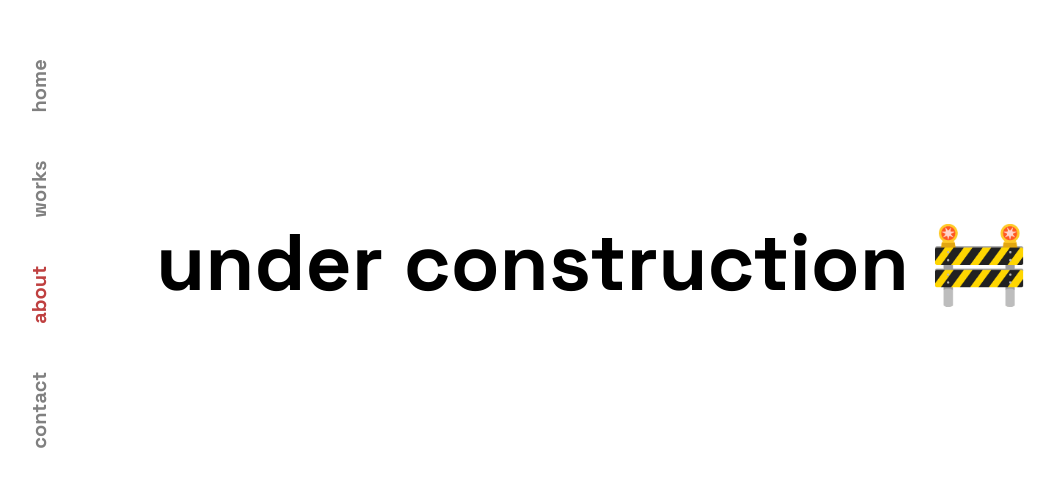
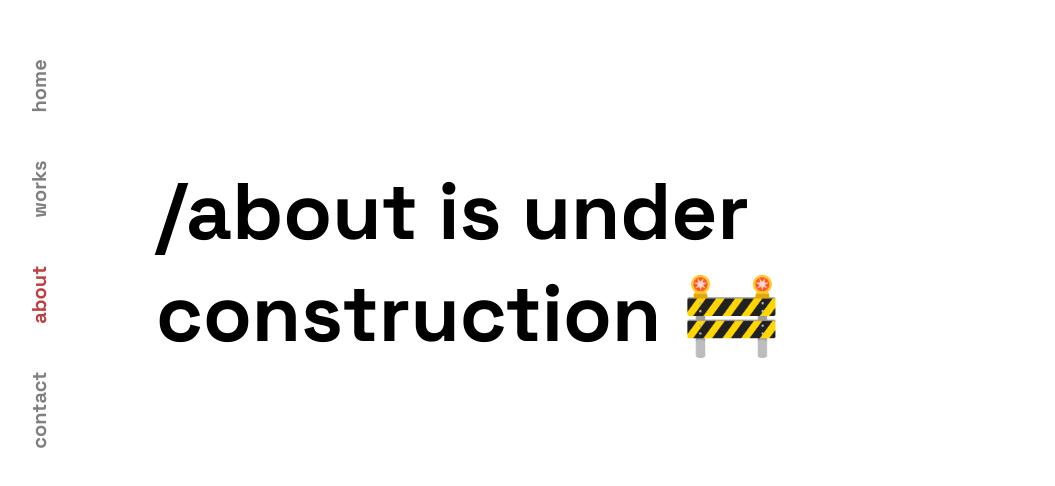
Before and after one commit to stravo1/website, an Astro site: page /about in a window 1280 px wide. Shown: the part 146-632 px from the top of the page, without its empty margins (12-1067 px from the left). Built offline with nearby package versions, Linux system fonts and the light colour scheme; Astro itself is replaced by a stand-in of ours.

Commit message:
forensic: routes test for nav-bar acccent issue

```diff
--- a/src/components/UnderConstruction.astro
+++ b/src/components/UnderConstruction.astro
@@ -1,5 +1,8 @@
+---
+let path = Astro.url.pathname;
+---
 <section>
-  <h1>under construction 🚧</h1>
+  <h1>{path} is under construction 🚧</h1>
 </section>
 
 <style>
```
